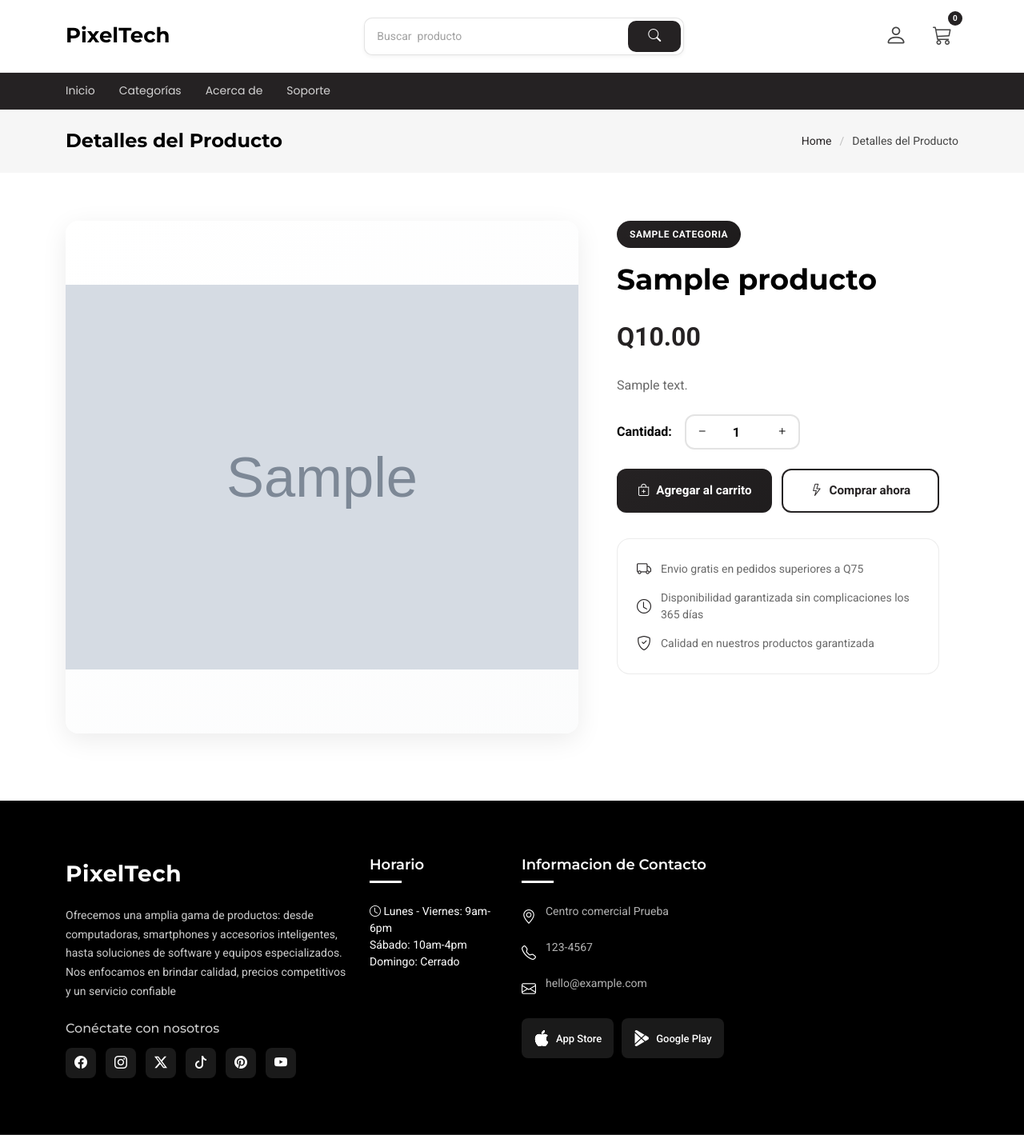
After one commit to RicardoVasquezUMG/proyectoIngSoftware, a Django app: page /cliente/producto/1/ in a window 1280 px wide. The commit adds this page. Shown: the whole page at 80% size. Run offline with Django 5.2, Linux system fonts and the light colour scheme; tables that the repository leaves empty hold one stand-in row (values such as "Sample post"); grey boxes marked "Sample" are stand-in pictures; some libraries are stand-ins or nearby versions.

Commit message:
detalle producto

```diff
--- /dev/null
+++ b/Apps/Cliente/templates/detalle_producto.html
@@ -0,0 +1,117 @@
+{% extends 'base.html' %}
+{% load static %}
+{% block contenido %}
+
+  <main class="main">
+
+    <!-- Page Title -->
+    <div class="page-title light-background">
+      <div class="container d-lg-flex justify-content-between align-items-center">
+        <h1 class="mb-2 mb-lg-0">Detalles del Producto</h1>
+        <nav class="breadcrumbs">
+          <ol>
+            <li><a href="#">Home</a></li>
+            <li class="current">Detalles del Producto</li>
+          </ol>
+        </nav>
+      </div>
+    </div><!-- End Page Title -->
+
+    <!-- Product Details Section -->
+    <section id="product-details" class="product-details section">
+
+      <div class="container" data-aos="fade-up" data-aos-delay="100">
+
+        <div class="row g-4">
+          <!-- Product Gallery -->
+          <div class="col-lg-7" data-aos="zoom-in" data-aos-delay="150">
+            <div class="product-gallery">
+              <div class="main-showcase">
+                <div class="image-zoom-container">
+                  <img src="{% if producto.imagen %}{{ producto.imagen }}{% else %}{% static 'assets/img/product/product-details-6.webp' %}{% endif %}" alt="{{ producto.nombre }}" class="img-fluid main-product-image drift-zoom" id="main-product-image" data-zoom="{% if producto.imagen %}{{ producto.imagen }}{% else %}{% static 'assets/img/product/product-details-6.webp' %}{% endif %}">
+
+                </div>
+              </div>
+
+
+            </div>
+          </div>
+
+          <!-- Product Details -->
+          <div class="col-lg-5" data-aos="fade-left" data-aos-delay="200">
+            <div class="product-details">
+              <div class="product-badge-container">
+                <span class="badge-category">{{ producto.categoria.nombre }}</span>
+
+              </div>
+
+              <h1 class="product-name">{{ producto.nombre }}</h1>
+
+              <div class="pricing-section">
+                <div class="price-display">
+                  <span class="sale-price">Q{{ producto.precio }}</span>
+                </div>
+              </div>
+
+              <div class="product-description">
+                <p>{{ producto.descripcion }}</p>
+              </div>
+
+              <!-- Purchase Options -->
+              <div class="purchase-section">
+                <div class="quantity-control">
+                  <label class="control-label">Cantidad:</label>
+                  <div class="quantity-input-group">
+                    <div class="quantity-selector">
+                      <button class="quantity-btn decrease" type="button">
+                        <i class="bi bi-dash"></i>
+                      </button>
+                      <input type="number" class="quantity-input" value="1" min="1" max="18">
+                      <button class="quantity-btn increase" type="button">
+                        <i class="bi bi-plus"></i>
+                      </button>
+                    </div>
+                  </div>
+                </div>
+
+                <div class="action-buttons">
+                  <form action="{#}" method="post" style="display:inline;">
+                    {% csrf_token %}
+                    <input type="hidden" name="cantidad" id="cantidad-input" value="1">
+                    <button type="submit" class="btn primary-action">
+                      <i class="bi bi-bag-plus"></i>
+                      Agregar al carrito
+                    </button>
+                  </form>
+                  <button class="btn secondary-action">
+                    <i class="bi bi-lightning"></i>
+                    Comprar ahora
+                  </button>
+
+                </div>
+              </div>
+
+              <!-- Benefits List -->
+              <div class="benefits-list">
+                <div class="benefit-item">
+                  <i class="bi bi-truck"></i>
+                  <span>Envio gratis en pedidos superiores a Q75</span>
+                </div>
+                <div class="benefit-item">
+                  <i class="bi bi-clock"></i>
+                  <span>Disponibilidad garantizada sin complicaciones los 365 días</span>
+                </div>
+                <div class="benefit-item">
+                  <i class="bi bi-shield-check"></i>
+                  <span>Calidad en nuestros productos garantizada</span>
+                </div>
+
+              </div>
+            </div>
+          </div>
+
+        </div>
+    </section><!-- /Product Details Section -->
+
+  </main>
+{% endblock %}
--- a/Apps/Cliente/templates/listadoProductos.html
+++ b/Apps/Cliente/templates/listadoProductos.html
@@ -71,7 +71,7 @@
                       <img src="{{ producto.imagen }}" class="hover-image img-fluid" alt="{{ producto.nombre }}">
                       <div class="product-overlay">
                         <div class="product-actions">
-                            <a href="{#}" class="action-btn" data-bs-toggle="tooltip" title="Quick View">
+                            <a href="{% url 'Cliente:detalle_producto' producto.id %}" class="action-btn" data-bs-toggle="tooltip" title="Quick View">
                             <i class="bi bi-eye"></i>
                             </a>
                           <form action="{#}" method="post" style="display:inline;">
--- a/Apps/Cliente/urls.py
+++ b/Apps/Cliente/urls.py
@@ -1,7 +1,7 @@
 from django.urls import include, path
 from django.contrib import admin
 from django.contrib.auth.views import LogoutView
-from Apps.Cliente.views import ListadoView, LoginView, RegistroView
+from Apps.Cliente.views import DetalleProductoView, ListadoView, LoginView, RegistroView
 
 app_name = 'Cliente'
 urlpatterns = [
@@ -9,5 +9,6 @@ urlpatterns = [
     path('logout/', LogoutView.as_view(next_page='Home:homeapp'), name='logout'),
     path('registrar/', RegistroView.as_view(), name='registrarCliente'),
     path('listado/', ListadoView.as_view(), name='listadoProductos'),
+    path('producto/<int:producto_id>/', DetalleProductoView.as_view(), name='detalle_producto'),
 
 ]
--- a/Apps/Cliente/views.py
+++ b/Apps/Cliente/views.py
@@ -33,3 +33,16 @@ class ListadoView(TemplateView):
 			context['productos'] = Producto.objects.all()
 		context['categorias'] = Categoria.objects.all()
 		return context
+
+class DetalleProductoView(TemplateView):
+	template_name = 'detalle_producto.html'
+
+	def get_context_data(self, **kwargs):
+		context = super().get_context_data(**kwargs)
+		producto_id = self.kwargs.get('producto_id')
+		try:
+			producto = Producto.objects.get(id=producto_id)
+			context['producto'] = producto
+		except Producto.DoesNotExist:
+			context['error_message'] = 'Producto no encontrado.'
+		return context
--- a/Apps/Home/templates/search-results.html
+++ b/Apps/Home/templates/search-results.html
@@ -17,7 +17,7 @@
                       <img src="{{ producto.imagen }}" class="hover-image img-fluid" alt="{{ producto.nombre }}">
                       <div class="product-overlay">
                         <div class="product-actions">
-                            <a href="{#}" class="action-btn" data-bs-toggle="tooltip" title="Quick View">
+                            <a href="{% url 'Cliente:detalle_producto' producto.id %}" class="action-btn" data-bs-toggle="tooltip" title="Quick View">
                             <i class="bi bi-eye"></i>
                             </a>
 
```
